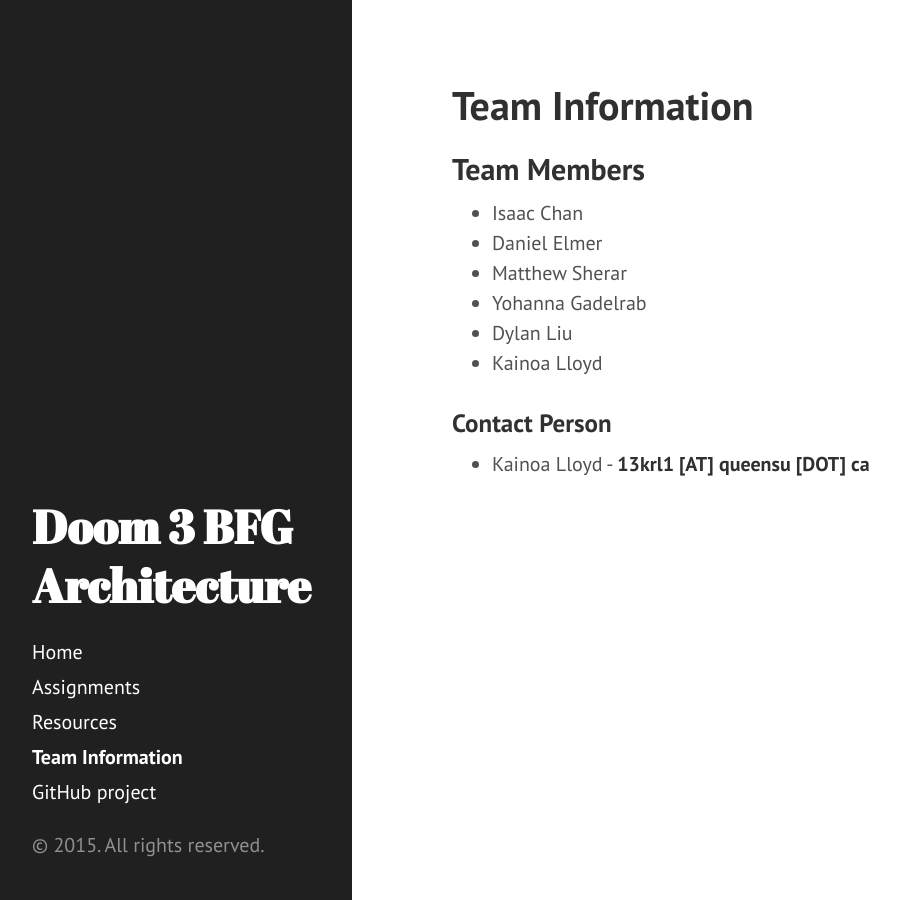
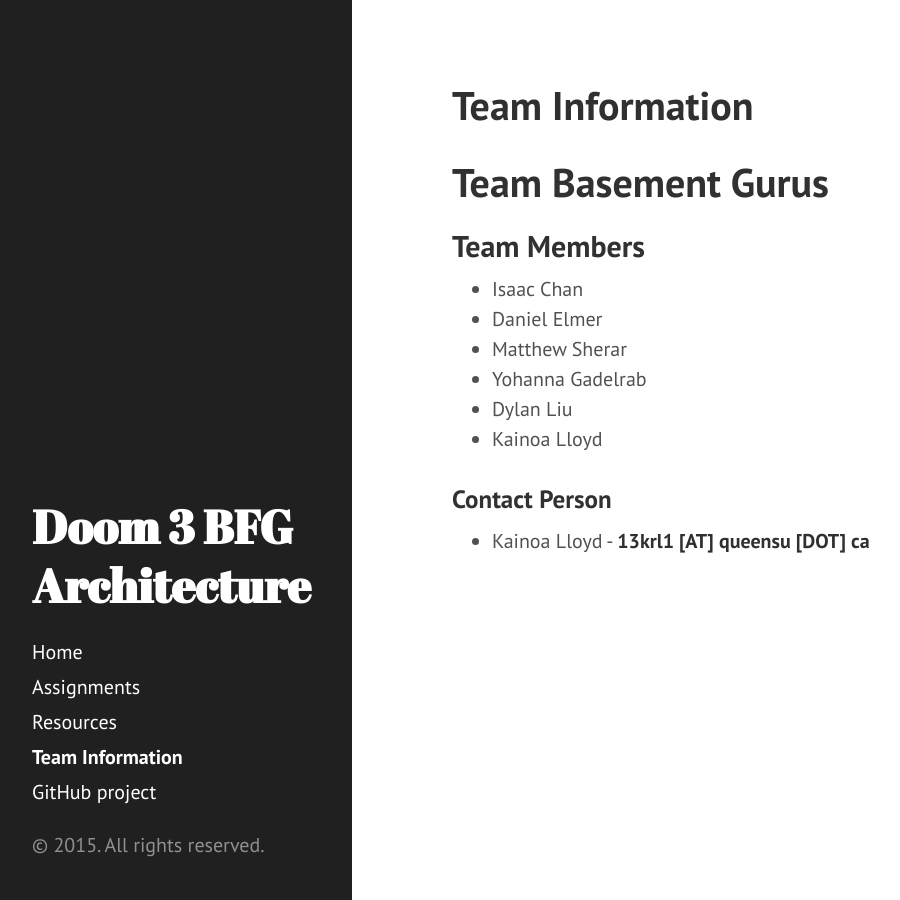
Before and after one commit to Yohanna/Doom-3-BFG-Architecture, a Jekyll site: the page built from team_info.md, in a window 1280 px wide. Shown: the whole page, without its empty margins (8-908 px from the left). Built offline with Jekyll 4.4.1, drawn with Linux system fonts in a browser that asks for light colours; Markdown is read by kramdown in place of the engine named in the settings.

Commit message:
Added team name

```diff
--- a/team_info.md
+++ b/team_info.md
@@ -2,6 +2,9 @@
 layout: page
 title: Team Information
 ---
+
+# Team Basement Gurus
+
 
 ## Team Members
 * Isaac Chan
```
